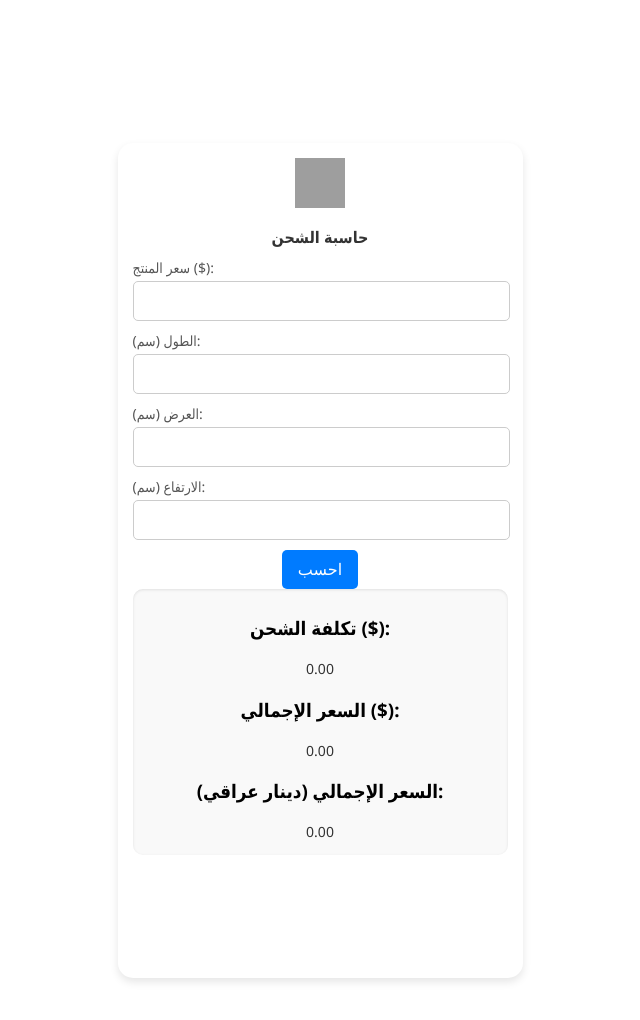
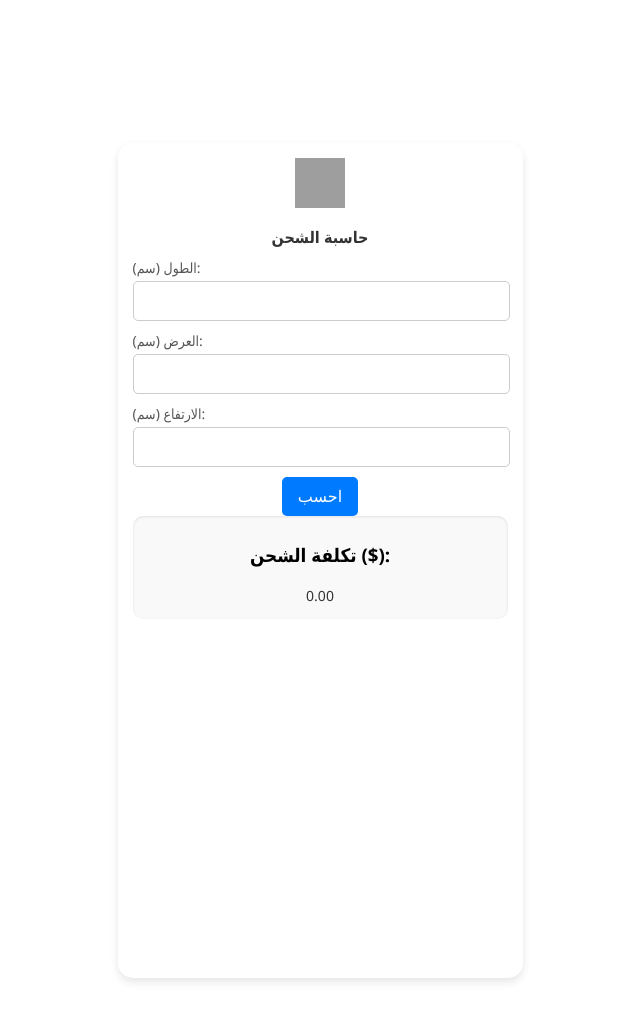
Before and after one commit to shobi7z/aliexp, a plain HTML site: page index.html in a window 1280 px wide. Shown: the whole page, without its empty margins (320-960 px from the left). Drawn offline with Linux system fonts and the light colour scheme; grey boxes are pictures that could not be loaded.

Commit message:
Update index.html

```diff
--- a/index.html
+++ b/index.html
@@ -108,8 +108,6 @@
     <div class="container">
         <img src="https://cdn-icons-png.flaticon.com/128/781/781760.png" alt="Shipping Icon" width="50" height="50">
         <h2>حاسبة الشحن</h2>
-        <label for="price">سعر المنتج ($):</label>
-        <input type="number" id="price" step="0.01"><br>
         <label for="length">الطول (سم):</label>
         <input type="number" id="length" step="0.01"><br>
         <label for="width">العرض (سم):</label>
@@ -120,10 +118,6 @@
         <div class="result">
             <h3>تكلفة الشحن ($):</h3>
             <p id="shippingCost">0.00</p>
-            <h3>السعر الإجمالي ($):</h3>
-            <p id="totalPrice">0.00</p>
-            <h3>السعر الإجمالي (دينار عراقي):</h3>
-            <p id="totalPriceIQD">0.00</p>
         </div>
     </div>
     <script>
```
